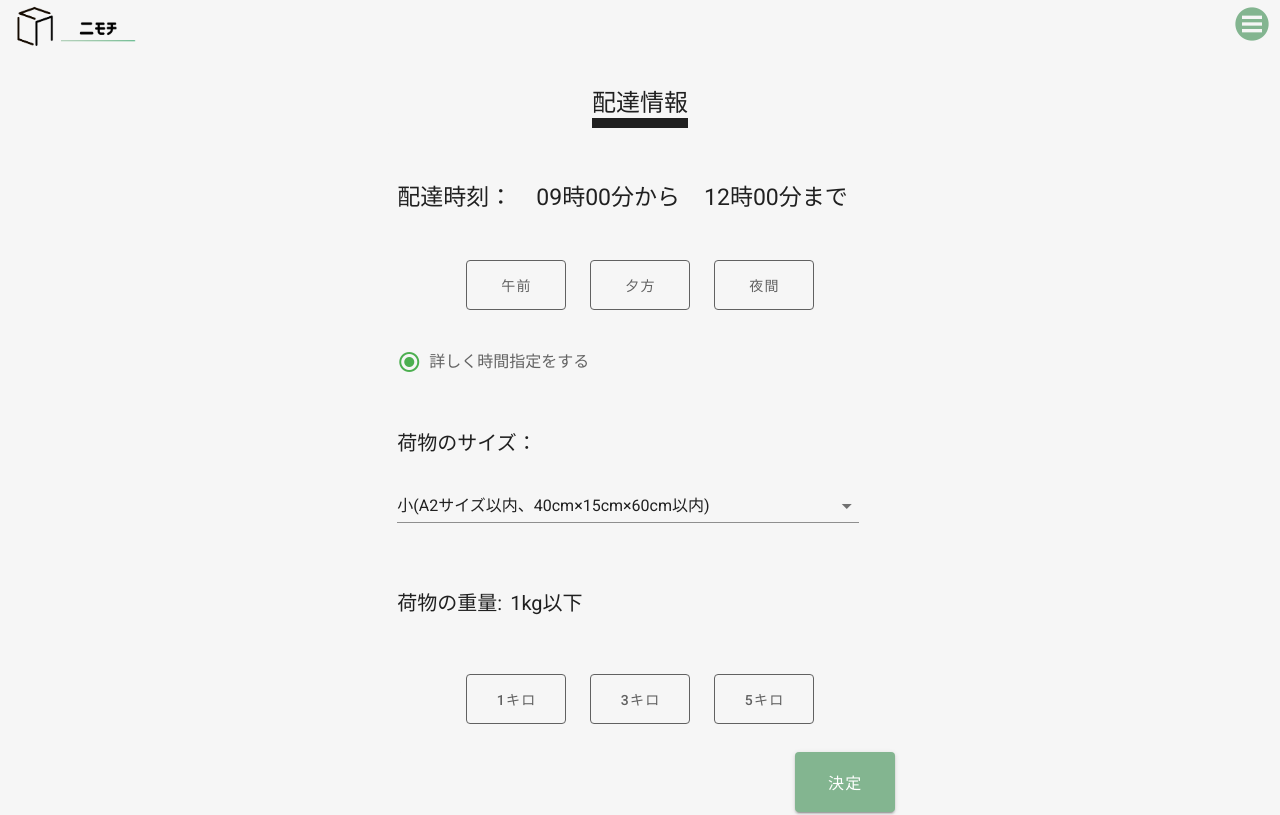
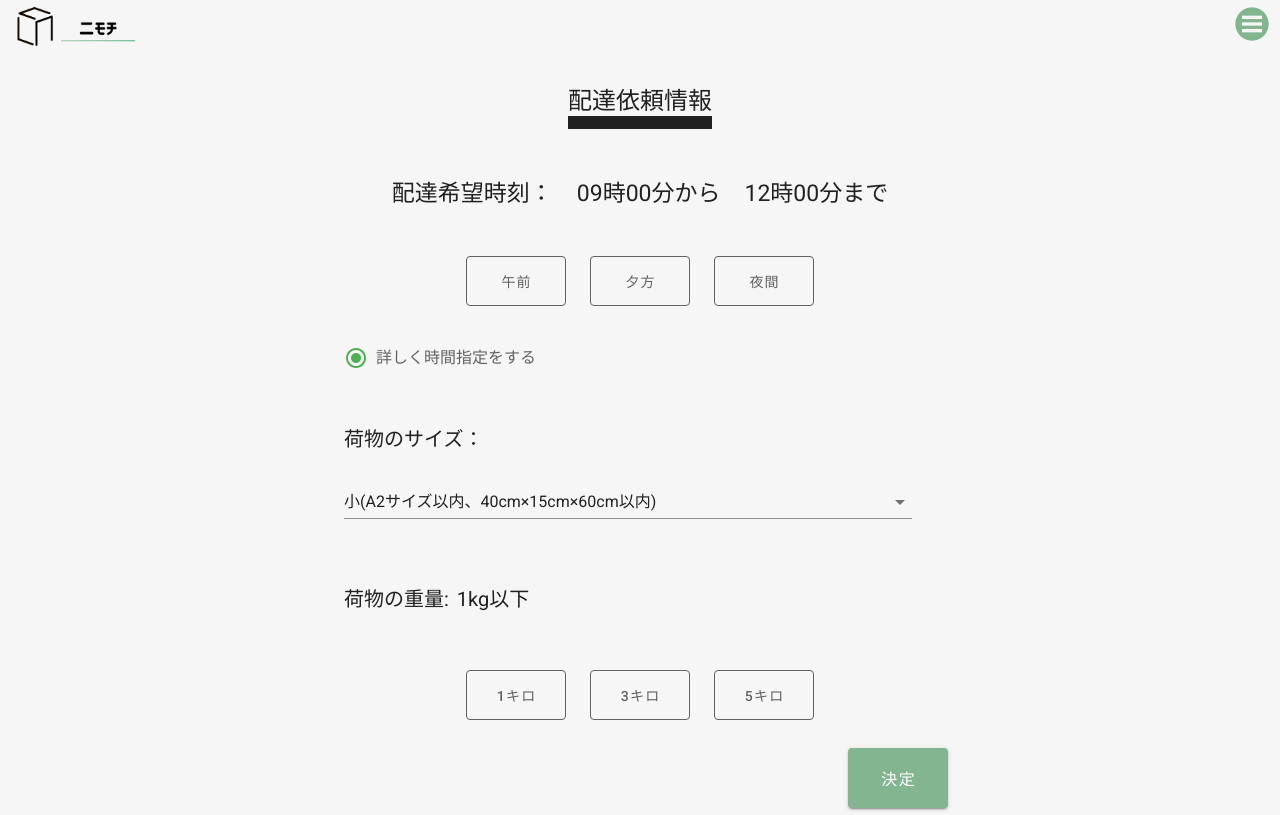
Before and after one commit to K-Fryxell/SmoLogi, a Vue app: page /user_transport in a window 1280 px wide. Shown: the top 815 px of the page. Built offline with nearby package versions, Linux system fonts and the light colour scheme; no server answers.

Commit message:
iwakura-design

```diff
--- a/src/views/contact/waitingRoom.vue
+++ b/src/views/contact/waitingRoom.vue
@@ -1,12 +1,53 @@
 <template>
 	<content>
 		<v-overlay opacity="0.1" :value="overlay">
-			<v-progress-circular
-				:size="70"
-				:width="7"
-				indeterminate
-				color="green"
-			></v-progress-circular>
+			<v-row class="ma-0 pa-0" justify="center">
+				<v-col class="ma-0 pa-0">
+					<v-card-title class="ma-0 mb-12 pa-0 text-center justify-center headline" style="color:black;">
+						ただいま配達者を探しています<br>
+						暫くお待ちください
+					</v-card-title>
+				</v-col>
+			</v-row>
+			<v-row class="ma-0 pa-0" justify="center">
+				<v-progress-circular
+					:size="100"
+					:width="7"
+					indeterminate
+					color="green"
+				></v-progress-circular>
+			</v-row>
+			<v-row class="ma-0 mt-12 pa-0" justify="center">
+				<v-btn color="red" @click="user_refusul=true">
+					拒否する
+				</v-btn>
+			</v-row>
+			<!-- 拒否するボタン押下時モーダル -->
+			<v-dialog persistent v-model="user_refusul" width="500">
+                <v-card>
+                    <v-row justify="center" class="pa-0 ma-0">
+                        <v-col cols="auto">
+                            <v-card-title>
+                                本当に配達を拒否しますか？
+                            </v-card-title>
+                            <v-row justify="center" class="pa-0 ma-0">
+                                <v-col cols="auto">
+                                    <v-btn width="50" @click="user_refusul=false">
+                                        いいえ
+                                    </v-btn>
+                                </v-col>
+                                <v-col cols="auto">
+                                    <!-- ここはfirebase処理 -->
+                                    <!-- 「はい」ボタン押下時、user側でuser_Deliveryモーダルをひらかせたい -->
+                                    <v-btn width="50">
+                                        はい
+                                    </v-btn>
+                                </v-col>
+                            </v-row>
+                        </v-col>
+                    </v-row>
+                </v-card>
+            </v-dialog>
 		</v-overlay>
 	</content>
 </template>
@@ -15,7 +56,8 @@ import firebase from 'firebase'
 export default {
 	data(){
         return{
-			overlay: true
+			overlay: true,
+			user_refusul:false
         }
 	},
 	computed: {
--- a/src/views/user/transportInfo.vue
+++ b/src/views/user/transportInfo.vue
@@ -3,18 +3,20 @@
         <Uheader/>
         <v-layout class="ma-0 pa-0" wrap>
             <v-flex xs12 lg12>
-                <h2 class="justify-center font-weight-light">
-                    <span style="text-decoration:underline; text-underline-position: under; text-decoration-thickness: 10px">配達情報</span>
-                </h2>
+                <v-card-title class="ma-0 pa-0 text--black justify-center headline">
+                    <span style="text-decoration:underline; text-underline-position: under; text-decoration-thickness: 15px">
+                        配達依頼情報
+                    </span>
+                </v-card-title>
                 <v-row class="ma-0 pa-0" justify="center" style="background-color: #F6F6F6">
-                    <v-col cols="auto" lg="5">
+                    <v-col cols="auto" lg="6">
                         <v-card class="ma-0 pa-0" min-height="561" elevation="0" style="background-color: #F6F6F6">
                             <v-row justify="center" class="ma-0 pa-0">
                                 <v-col cols="auto">
                                     <!-- 配達希望時刻 -->
-                                    <v-row class="mb-5 mt-6 pa-0">
+                                    <v-row class="mb-5 mt-6 pa-0" justify="center">
                                         <v-col cols="12" lg="auto">
-                                            <span style="font-size: 23px;">配達時刻：</span>
+                                            <span style="font-size: 23px;">配達希望時刻：</span>
                                         </v-col>
                                         <v-col cols="6" lg="auto">
                                             <span style="font-size: 23px;">
@@ -72,8 +74,8 @@
                                             </v-radio-group>
                                         </v-col>
                                     </v-row>
-                                    <v-row lg="12" v-if="detailTime==0" class="mt-0 pa-0">
-                                        <v-col class="mt-5" cols="12" lg="12">
+                                    <v-row v-if="detailTime==0" class="mt-0 pa-0" justify="center">
+                                        <v-col class="mt-5" cols="12">
                                             <span style="font-size: 20px;">配達希望時刻：</span>
                                         </v-col>
                                         <v-col cols="auto" style="width:100px;">
```
